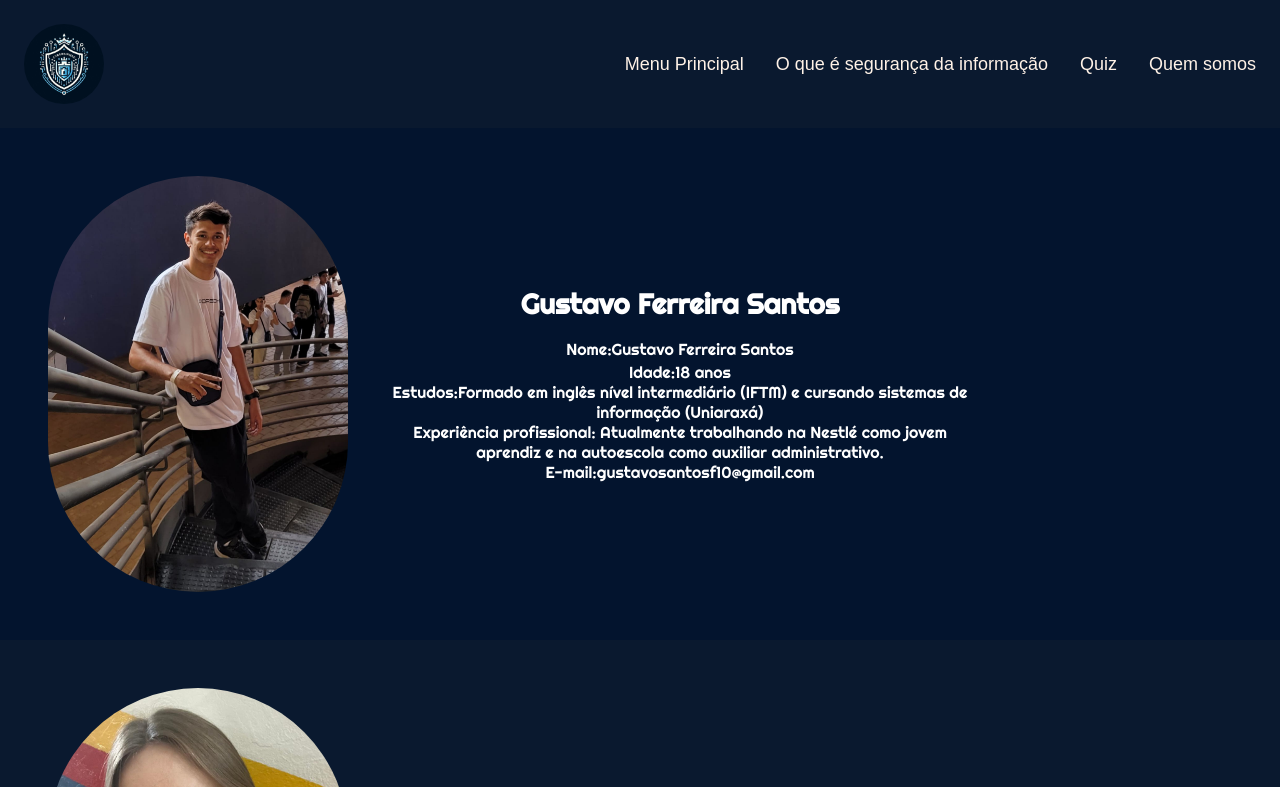
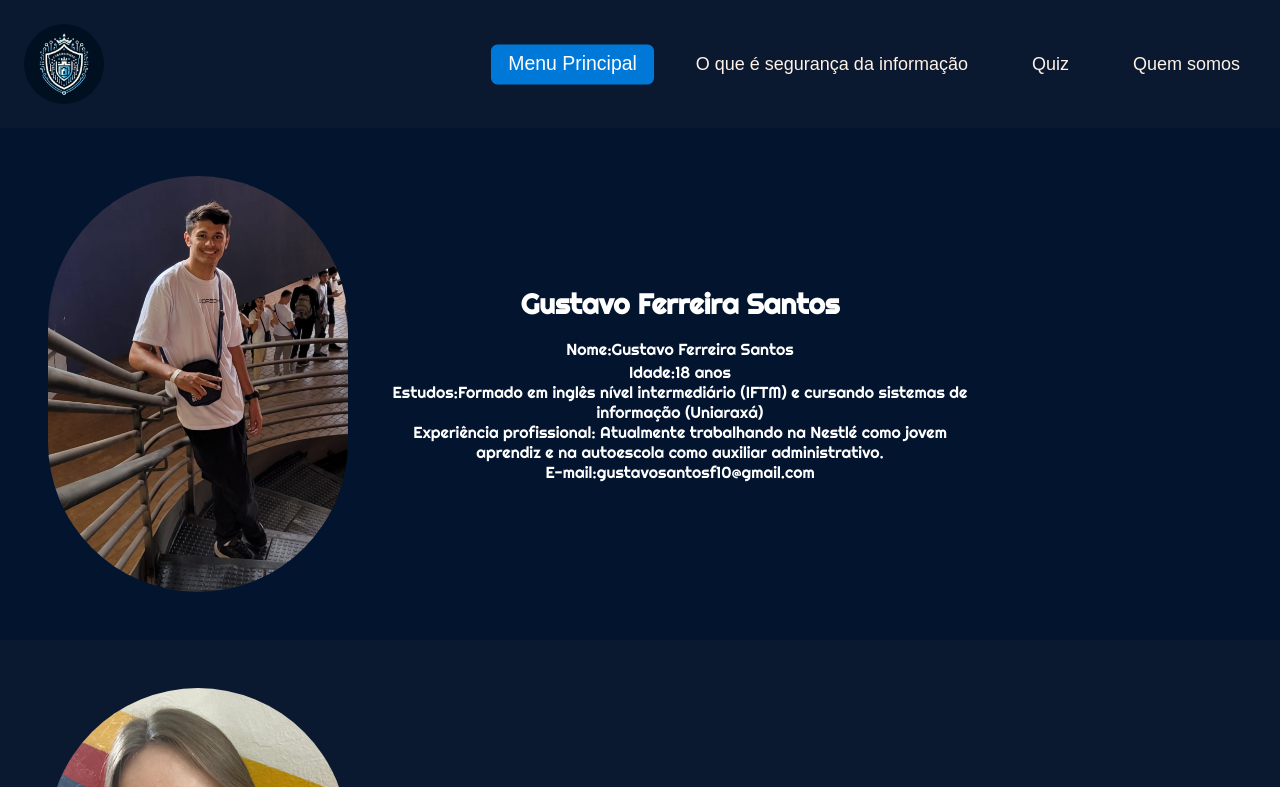
Before and after one commit to TheAlpha12-tech/Sprint-2-do-H1, a plain HTML site: page html/QuemSomos.html in a window 1280 px wide. In both pictures the pointer is over the link "Menu Principal". Shown: the top 787 px of the page. Drawn offline with Linux system fonts and the light colour scheme.

Commit message:
atualizacao efeito hover no site

```diff
--- a/css/main.css
+++ b/css/main.css
@@ -35,8 +35,18 @@ body{
     font-weight: 400;
     font-size: 18px;
     color:#fff2e7;
+    transition: background 0.3s, color 0.3s, transform 0.2s;
+    padding: 8px 16px;
+    border-radius: 6px;
+     display: inline-block;
 
 }
+ .cabecalho_menu_item:hover {
+    background: #0078d7;
+    color: #fff;
+    transform: scale(1.08);
+ }
+
 .conteudo{
     margin-bottom: 48px;
     border-top: 0.48px  solid #fff2e7;
--- a/css/style.css
+++ b/css/style.css
@@ -98,8 +98,19 @@ form button:hover{
     font-weight: 400;
     font-size: 18px;
     color:#fff2e7;
+     transition: background 0.3s, color 0.3s, transform 0.2s;
+    padding: 8px 16px;
+    border-radius: 6px;
+    display: inline-block;
 
 }
+
+.cabecalho_menu_item:hover {
+    background: #0078d7;
+    color: #fff;
+    transform: scale(1.08);
+}
+
 .conteudo{
     margin-bottom: 48px;
     border-top: 0.48px  solid #fff2e7;
@@ -112,3 +123,20 @@ header {
     padding: 40px 20px;
     border-bottom: 3px solid #fff2e7
 }
+
+.perfil-foto {
+    transition: transform 0.4s cubic-bezier(.4,2,.6,1), box-shadow 0.4s;
+}
+.perfil-foto:hover {
+     transform: scale(1.07) rotate(-2deg);
+     box-shadow: 0 8px 32px rgba(0,0,0,0.25);
+}
+.perfil-texto {
+     transition: background 0.4s, color 0.4s, box-shadow 0.4s;
+ }
+.perfil-texto:hover {
+     background: #f0f4ff;
+     color: #1a237e;
+     box-shadow: 0 4px 24px rgba(26,35,126,0.08);
+     border-radius: 10px;
+        }
--- a/html/QuemSomos.html
+++ b/html/QuemSomos.html
@@ -16,15 +16,13 @@
             <a class="cabecalho_menu_item" href="../html/Oqseguranca.html">O que é segurança da informação</a>
             <a class="cabecalho_menu_item" href="../html/quiz.html">Quiz</a>
             <a class="cabecalho_menu_item" href="../html/QuemSomos.html">Quem somos</a>
-
         </nav>
-
     </header>
 
     <main>
         <div class="gustavo">
-            <img src="../imagens/FotoGustavo.jpeg" width="300" height="auto" class="gustavo-foto">
-            <div class="gustavo-escrito">
+            <img src="../imagens/FotoGustavo.jpeg" width="300" height="auto" class="gustavo-foto perfil-foto">
+            <div class="gustavo-escrito perfil-texto">
             <h2 class="gustavo-escrito-nome">Gustavo Ferreira Santos</h2>
             <p class="gustavo-escrito-descricao">Nome:Gustavo Ferreira Santos
             <p>Idade:18 anos</p>
```
